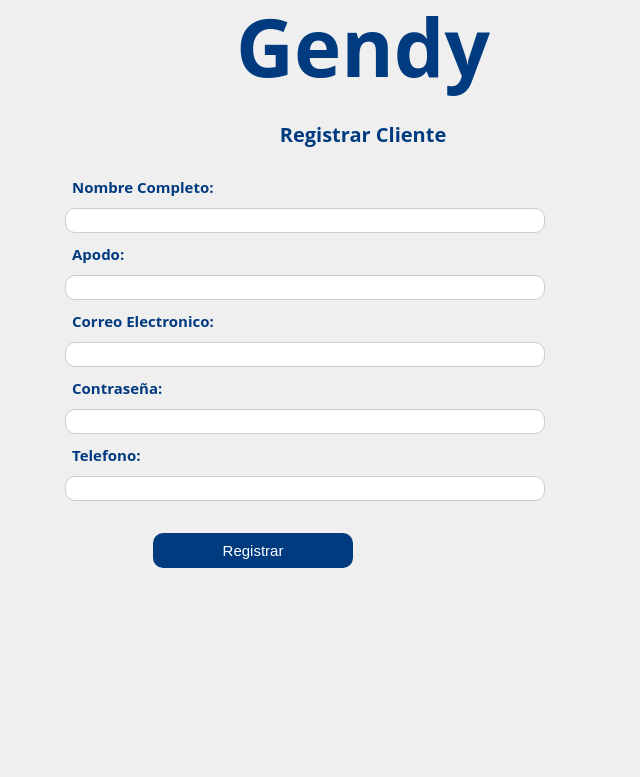
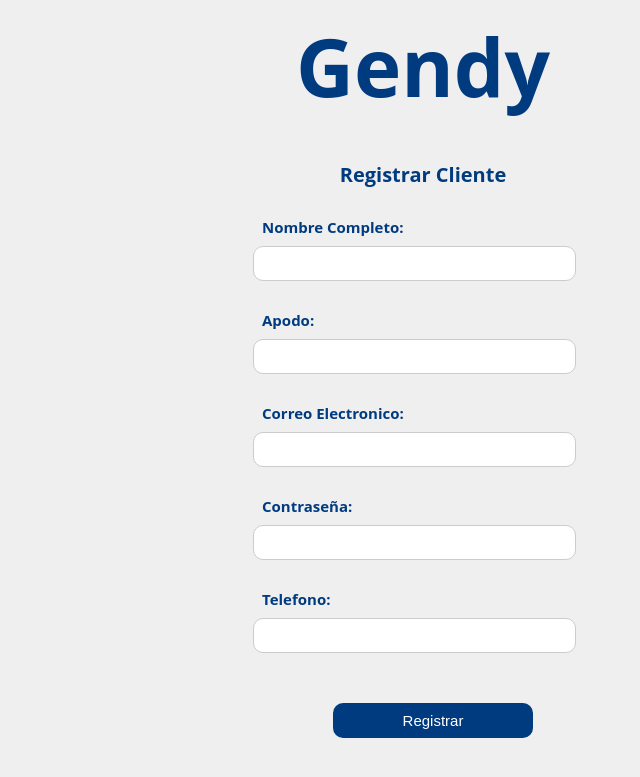
Before and after one commit to AndreaC2/Gendy, a PHP site: page /RegistrarUsuarioCliente.php in a window 1280 px wide. Shown: the top 777 px of the page, without its empty margins (217-857 px from the left). Run offline with PHP 8.4, Linux system fonts and the light colour scheme.

Commit message:
Add files via upload

```diff
--- a/CerrarSesion.php
+++ b/CerrarSesion.php
@@ -1,6 +1,6 @@
 <?php
 session_start();
-$_SESSION = array();
 session_destroy();
+$_SESSION["user"]= "";
 header("Location: index.php");
 ?>
--- a/css/registrarCliente.css
+++ b/css/registrarCliente.css
@@ -8,13 +8,15 @@ body{
 
 .registro_Cliente{
     height: 700px;
-    width: 600px;
+    width: 400px;
     position: absolute;
     top: 50%;
     left: 50%;
-    transform: translate(-60%, -60%);
-    display:inline-block;
-    float:left;
+    transform: translate(-50%, -70%);
+    border: 1px;
+    margin: 0 auto;
+    padding: 70px 30px;
+    box-sizing: border-box;
 }
 
 .registro_Cliente h1{
@@ -26,7 +28,7 @@ body{
 
 .registro_Cliente h2{
     margin: 1px;
-    padding: 10px;
+    padding: 30px;
     text-align: center;
     font-size: 80px;
 }
@@ -34,14 +36,13 @@ body{
 .registro_Cliente label{
     margin: 1px;
     padding: 8px;
+    display:block;
     font-weight: bold;
     font-size: 15px;
-    text-align: left;
-    display:block;
 }
 
 .registro_Cliente input {
-    width: 80%;
+    width: 95%;
     margin-bottom: 20px;
 }
 
@@ -50,12 +51,10 @@ body{
     border-style: solid;
     border-color: #cccccc;
     border-width: 1px;
-    height: 25px;
+    height: 35px;
     color: #003B80;
     background: #FFFFFF;
     font-size: 15px;
-    margin: 2px;
-    padding: 10px;
 }
 
 .registro_Cliente input[type="submit"] {
@@ -68,7 +67,7 @@ body{
     border-radius: 10px;
     border: none;
     text-align: center;
-    transform: translateX(30%);
+    transform: translateX(25%);
 }
 
 .registro_Cliente a{
```
Also changed, not shown: IngresarCliente.php (+7 -6 lines), IngresarNegocio.php (+20 -5 lines), MenuCliente.php (+7 -5 lines), nbproject/private/private.xml (added, +14 -0 lines), css/ingresar.css (line endings or trailing spaces), css/inicio.css (line endings or trailing spaces), nbproject/project.xml (line endings or trailing spaces), 2 other files.
